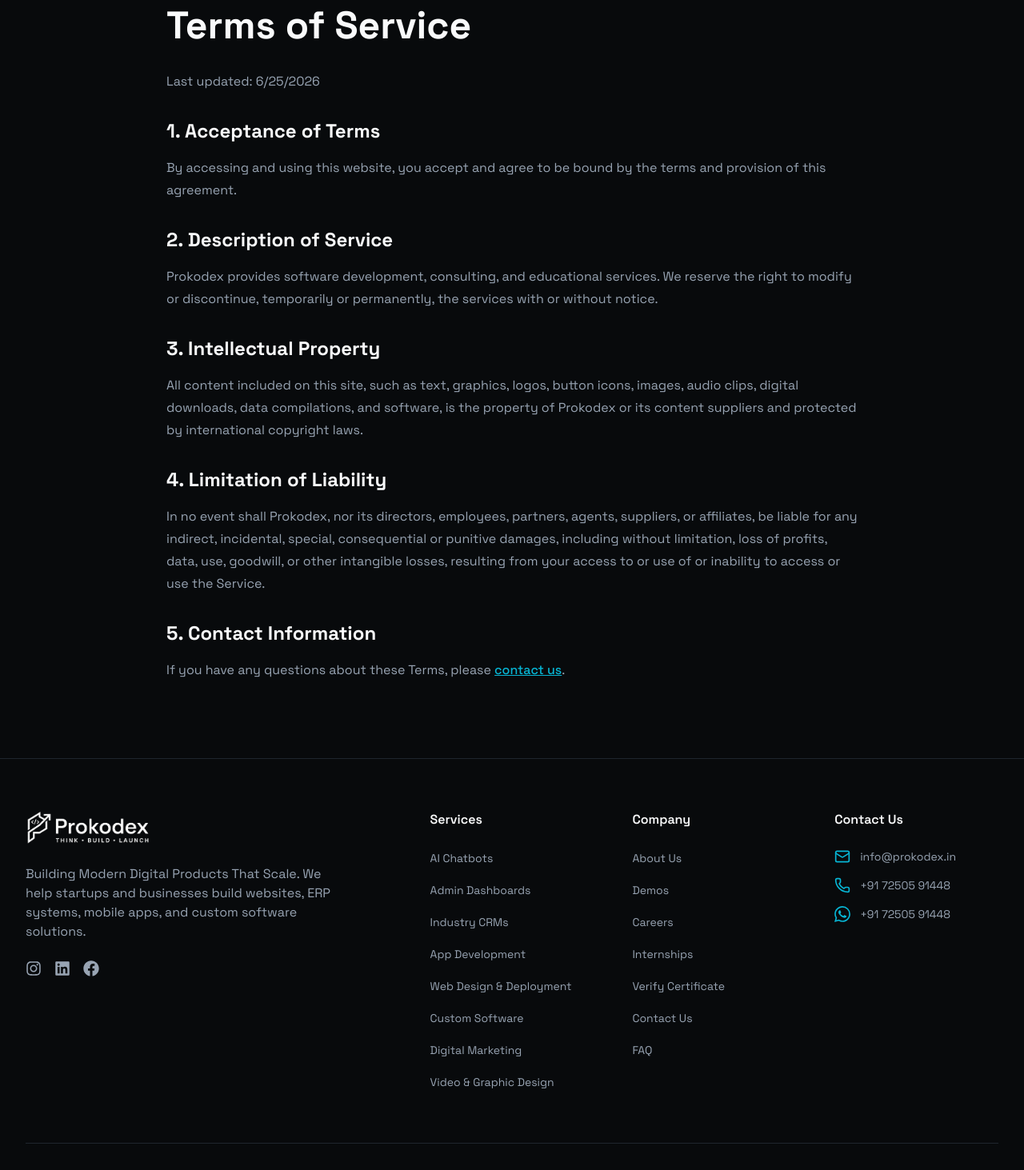
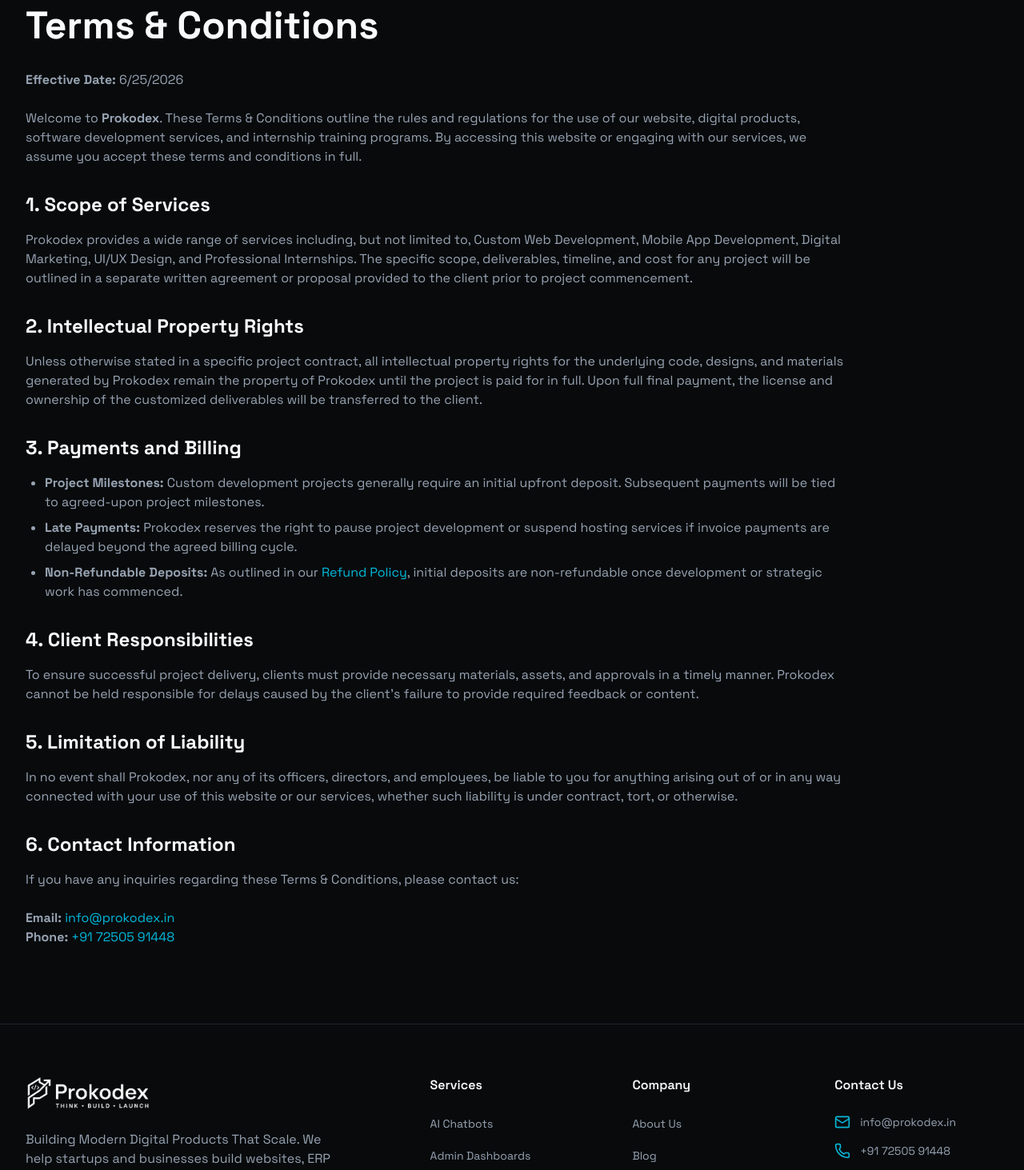
Before and after one commit to SurajMahto06/prokodex-webapp, a Next.js app: page /terms in a window 1280 px wide. Shown: the part 200-1663 px from the top of the page at 80% size. Built offline with nearby package versions, Linux system fonts and the light colour scheme; no server answers.

Commit message:
refund policy page added / some content changes

```diff
--- a/src/app/privacy/page.tsx
+++ b/src/app/privacy/page.tsx
@@ -8,36 +8,58 @@
 export default function PrivacyPolicyPage() {
   return (
     <div className="py-24">
-      <div className="container mx-auto px-4 max-w-4xl">
-        <h1 className="text-4xl md:text-5xl font-bold mb-8">Privacy Policy</h1>
-        <div className="prose prose-invert max-w-none text-muted-foreground space-y-6">
-          <p>Last updated: {new Date().toLocaleDateString()}</p>
+      <div className="container mx-auto px-4 sm:px-6 lg:px-8">
+        <h1 className="text-4xl md:text-5xl font-bold mb-8 text-left">Privacy Policy</h1>
+        <div className="text-muted-foreground space-y-6 text-left max-w-5xl">
+          <p><strong>Effective Date:</strong> {new Date().toLocaleDateString()}</p>
+
+          <p>
+            At <strong>Prokodex</strong> ("we", "our", or "us"), your privacy is of utmost importance. This Privacy Policy outlines how we collect, use, process, and protect your personal data when you visit our website, use our services, or engage with our software development, digital marketing, and internship programs.
+          </p>
 
           <h2 className="text-2xl font-bold text-foreground mt-8 mb-4">1. Information We Collect</h2>
           <p>
-            We collect information that you provide directly to us, including when you fill out a contact form,
-            apply for an internship, or otherwise communicate with us. This may include your name, email address,
-            phone number, and any other information you choose to provide.
+            We collect information that you voluntarily provide to us when you express an interest in obtaining information about our services, when you participate in activities on the website, or otherwise when you contact us. This may include:
           </p>
+          <ul className="list-disc pl-6 space-y-2">
+            <li><strong>Personal Identifiers:</strong> Name, email address, phone number, and professional titles.</li>
+            <li><strong>Business Information:</strong> Company name, project requirements, and related business data provided during consultations.</li>
+            <li><strong>Technical Data:</strong> IP addresses, browser types, device information, and usage metrics collected automatically via cookies.</li>
+          </ul>
 
           <h2 className="text-2xl font-bold text-foreground mt-8 mb-4">2. How We Use Your Information</h2>
           <p>
-            We use the information we collect to provide, maintain, and improve our services,
-            to process your requests and applications, and to communicate with you about products,
-            services, offers, and promotions.
+            We strictly use the information we collect for the following legitimate business purposes:
+          </p>
+          <ul className="list-disc pl-6 space-y-2">
+            <li>To facilitate account creation and logon processes.</li>
+            <li>To deliver and facilitate delivery of our digital services, software development, and internship programs to the user.</li>
+            <li>To respond to user inquiries, provide technical support, and offer customer service.</li>
+            <li>To send administrative information, updates regarding your project, and promotional materials (only if you have opted in).</li>
+          </ul>
+
+          <h2 className="text-2xl font-bold text-foreground mt-8 mb-4">3. Data Sharing & Disclosure</h2>
+          <p>
+            We do not sell, rent, or trade your personal information to third parties. We may share your data only in the following situations:
+          </p>
+          <ul className="list-disc pl-6 space-y-2">
+            <li><strong>Service Providers:</strong> We may share data with trusted third-party vendors (e.g., cloud hosting providers) who perform services for us or on our behalf.</li>
+            <li><strong>Legal Obligations:</strong> We may disclose your information where we are legally required to do so in order to comply with applicable law, governmental requests, or a judicial proceeding.</li>
+            <li><strong>Business Transfers:</strong> In connection with, or during negotiations of, any merger, sale of company assets, or acquisition.</li>
+          </ul>
+
+          <h2 className="text-2xl font-bold text-foreground mt-8 mb-4">4. Data Security</h2>
+          <p>
+            We implement robust, industry-standard organizational and technical security measures specifically designed to protect the security of any personal information we process. Despite our safeguards, no electronic transmission over the internet can be guaranteed to be 100% secure.
           </p>
 
-          <h2 className="text-2xl font-bold text-foreground mt-8 mb-4">3. Data Security</h2>
+          <h2 className="text-2xl font-bold text-foreground mt-8 mb-4">5. Contact Us</h2>
           <p>
-            We implement appropriate technical and organizational security measures designed to protect
-            the security of any personal information we process. However, please also remember that we
-            cannot guarantee that the internet itself is 100% secure.
-          </p>
-
-          <h2 className="text-2xl font-bold text-foreground mt-8 mb-4">4. Contact Us</h2>
-          <p>
-            If you have questions or comments about this Privacy Policy, please contact us at:
-            info@prokodex.in
+            If you have questions, comments, or concerns about this Privacy Policy, please contact our Data Protection Officer at:
+            <br /><br />
+            <strong>Email:</strong> <a href="mailto:info@prokodex.in" className="text-cyan-500 hover:underline">info@prokodex.in</a>
+            <br />
+            <strong>Phone:</strong> <a href="tel:+917250591448" className="text-cyan-500 hover:underline">+91 72505 91448</a>
           </p>
         </div>
       </div>
--- /dev/null
+++ b/src/app/refund-policy/page.tsx
@@ -0,0 +1,62 @@
+import { Metadata } from "next"
+
+export const metadata: Metadata = {
+  title: "Refund & Cancellation Policy",
+  description: "Read the Prokodex Refund and Cancellation Policy for our software development, digital marketing, and internship services.",
+}
+
+export default function RefundPolicyPage() {
+  return (
+    <div className="py-24">
+      <div className="container mx-auto px-4 sm:px-6 lg:px-8">
+        <h1 className="text-4xl md:text-5xl font-bold mb-8 text-left">Refund & Cancellation Policy</h1>
+        <div className="text-muted-foreground space-y-6 text-left max-w-5xl">
+          <p>Last updated: {new Date().toLocaleDateString()}</p>
+
+          <p>
+            At Prokodex, we strive to ensure that our clients and students are completely satisfied with our services and programs.
+            Because we offer digital products, custom software development, and specialized training programs, our refund policies are tailored to the nature of the specific service.
+          </p>
+
+          <h2 className="text-2xl font-bold text-foreground mt-8 mb-4">1. Software Development & Digital Services</h2>
+          <p>
+            For custom software development, web development, app development, and digital marketing services:
+          </p>
+          <ul className="list-disc pl-6 space-y-2">
+            <li><strong>Initial Deposits:</strong> Any advance payments or initial deposits made to commence a project are generally non-refundable once the project strategy, wireframing, or development work has begun.</li>
+            <li><strong>Milestone Payments:</strong> If a project is terminated by the client mid-development, the client is responsible for paying for all work completed up to that point. No refunds will be issued for completed milestones that were already approved.</li>
+            <li><strong>Subscription Services:</strong> For ongoing services (like server maintenance or SEO), cancellations must be made 15 days prior to the next billing cycle. We do not provide prorated refunds for mid-cycle cancellations.</li>
+          </ul>
+
+          <h2 className="text-2xl font-bold text-foreground mt-8 mb-4">2. Internship & Training Programs</h2>
+          <p>
+            For our educational and practical training programs:
+          </p>
+          <ul className="list-disc pl-6 space-y-2">
+            <li><strong>Before Cohort Starts:</strong> If you wish to cancel your enrollment before the official start date of your internship/training batch, you may be eligible for a partial or full refund (minus administrative fees), subject to the specific terms provided at the time of enrollment.</li>
+            <li><strong>After Cohort Starts:</strong> Once the program has officially commenced and access to resources, portals, or mentors has been provided, no refunds will be issued under any circumstances.</li>
+          </ul>
+
+          <h2 className="text-2xl font-bold text-foreground mt-8 mb-4">3. Digital Products & Templates</h2>
+          <p>
+            Due to the non-returnable nature of digital products, source codes, and downloadable templates, all sales of these items are final. We do not offer refunds for digital downloads once the purchase is complete.
+          </p>
+
+          <h2 className="text-2xl font-bold text-foreground mt-8 mb-4">4. Processing of Refunds</h2>
+          <p>
+            If a refund is approved by our management team, it will be processed and credited back to the original method of payment within 7 to 10 business days.
+          </p>
+
+          <h2 className="text-2xl font-bold text-foreground mt-8 mb-4">5. Contact Us</h2>
+          <p>
+            If you have any questions or concerns regarding our Refund Policy, or if you wish to initiate a cancellation request, please contact us at:
+            <br />
+            <strong>Email:</strong> <a href="mailto:info@prokodex.in" className="text-cyan-500 hover:underline">info@prokodex.in</a>
+            <br />
+            <strong>Phone:</strong> <a href="tel:+917250591448" className="text-cyan-500 hover:underline">+91 72505 91448</a>
+          </p>
+        </div>
+      </div>
+    </div>
+  )
+}
--- a/src/app/terms/page.tsx
+++ b/src/app/terms/page.tsx
@@ -2,50 +2,58 @@
 import Link from "next/link"
 
 export const metadata: Metadata = {
-  title: "Terms of Service",
-  description: "Review the Terms of Service for using Prokodex. Detailed terms regarding our software development, digital marketing, and internship programs.",
+  title: "Terms & Conditions",
+  description: "Review the Terms & Conditions for using Prokodex. Detailed terms regarding our software development, digital marketing, and internship programs.",
 }
 
 export default function TermsOfServicePage() {
   return (
     <div className="py-24">
-      <div className="container mx-auto px-4 max-w-4xl">
-        <h1 className="text-4xl md:text-5xl font-bold mb-8">Terms of Service</h1>
-        <div className="prose prose-invert max-w-none text-muted-foreground space-y-6">
-          <p>Last updated: {new Date().toLocaleDateString()}</p>
+      <div className="container mx-auto px-4 sm:px-6 lg:px-8">
+        <h1 className="text-4xl md:text-5xl font-bold mb-8 text-left">Terms & Conditions</h1>
+        <div className="text-muted-foreground space-y-6 text-left max-w-5xl">
+          <p><strong>Effective Date:</strong> {new Date().toLocaleDateString()}</p>
 
-          <h2 className="text-2xl font-bold text-foreground mt-8 mb-4">1. Acceptance of Terms</h2>
           <p>
-            By accessing and using this website, you accept and agree to be bound by the terms and
-            provision of this agreement.
+            Welcome to <strong>Prokodex</strong>. These Terms & Conditions outline the rules and regulations for the use of our website, digital products, software development services, and internship training programs.
+            By accessing this website or engaging with our services, we assume you accept these terms and conditions in full.
           </p>
 
-          <h2 className="text-2xl font-bold text-foreground mt-8 mb-4">2. Description of Service</h2>
+          <h2 className="text-2xl font-bold text-foreground mt-8 mb-4">1. Scope of Services</h2>
           <p>
-            Prokodex provides software development, consulting, and educational services.
-            We reserve the right to modify or discontinue, temporarily or permanently, the services with
-            or without notice.
+            Prokodex provides a wide range of services including, but not limited to, Custom Web Development, Mobile App Development, Digital Marketing, UI/UX Design, and Professional Internships.
+            The specific scope, deliverables, timeline, and cost for any project will be outlined in a separate written agreement or proposal provided to the client prior to project commencement.
           </p>
 
-          <h2 className="text-2xl font-bold text-foreground mt-8 mb-4">3. Intellectual Property</h2>
+          <h2 className="text-2xl font-bold text-foreground mt-8 mb-4">2. Intellectual Property Rights</h2>
           <p>
-            All content included on this site, such as text, graphics, logos, button icons, images,
-            audio clips, digital downloads, data compilations, and software, is the property of
-            Prokodex or its content suppliers and protected by international copyright laws.
+            Unless otherwise stated in a specific project contract, all intellectual property rights for the underlying code, designs, and materials generated by Prokodex remain the property of Prokodex until the project is paid for in full. Upon full final payment, the license and ownership of the customized deliverables will be transferred to the client.
           </p>
 
-          <h2 className="text-2xl font-bold text-foreground mt-8 mb-4">4. Limitation of Liability</h2>
+          <h2 className="text-2xl font-bold text-foreground mt-8 mb-4">3. Payments and Billing</h2>
+          <ul className="list-disc pl-6 space-y-2">
+            <li><strong>Project Milestones:</strong> Custom development projects generally require an initial upfront deposit. Subsequent payments will be tied to agreed-upon project milestones.</li>
+            <li><strong>Late Payments:</strong> Prokodex reserves the right to pause project development or suspend hosting services if invoice payments are delayed beyond the agreed billing cycle.</li>
+            <li><strong>Non-Refundable Deposits:</strong> As outlined in our <Link href="/refund-policy" className="text-cyan-500 hover:underline">Refund Policy</Link>, initial deposits are non-refundable once development or strategic work has commenced.</li>
+          </ul>
+
+          <h2 className="text-2xl font-bold text-foreground mt-8 mb-4">4. Client Responsibilities</h2>
           <p>
-            In no event shall Prokodex, nor its directors, employees, partners, agents,
-            suppliers, or affiliates, be liable for any indirect, incidental, special, consequential or
-            punitive damages, including without limitation, loss of profits, data, use, goodwill, or
-            other intangible losses, resulting from your access to or use of or inability to access or
-            use the Service.
+            To ensure successful project delivery, clients must provide necessary materials, assets, and approvals in a timely manner. Prokodex cannot be held responsible for delays caused by the client's failure to provide required feedback or content.
           </p>
 
-          <h2 className="text-2xl font-bold text-foreground mt-8 mb-4">5. Contact Information</h2>
+          <h2 className="text-2xl font-bold text-foreground mt-8 mb-4">5. Limitation of Liability</h2>
           <p>
-            If you have any questions about these Terms, please <Link href="/contact" className="text-secondary hover:underline">contact us</Link>.
+            In no event shall Prokodex, nor any of its officers, directors, and employees, be liable to you for anything arising out of or in any way connected with your use of this website or our services, whether such liability is under contract, tort, or otherwise.
+          </p>
+
+          <h2 className="text-2xl font-bold text-foreground mt-8 mb-4">6. Contact Information</h2>
+          <p>
+            If you have any inquiries regarding these Terms & Conditions, please contact us:
+            <br /><br />
+            <strong>Email:</strong> <a href="mailto:info@prokodex.in" className="text-cyan-500 hover:underline">info@prokodex.in</a>
+            <br />
+            <strong>Phone:</strong> <a href="tel:+917250591448" className="text-cyan-500 hover:underline">+91 72505 91448</a>
           </p>
         </div>
       </div>
--- a/src/components/layout/footer.tsx
+++ b/src/components/layout/footer.tsx
@@ -48,6 +48,7 @@
             <h4 className="font-semibold mb-6">Company</h4>
             <ul className="space-y-4">
               <li><Link href="/about" className="text-sm text-muted-foreground hover:text-secondary transition-colors">About Us</Link></li>
+              <li><Link href="/blog" className="text-sm text-muted-foreground hover:text-secondary transition-colors">Blog</Link></li>
               <li><Link href="/demos" className="text-sm text-muted-foreground hover:text-secondary transition-colors">Demos</Link></li>
               <li><Link href="/careers" className="text-sm text-muted-foreground hover:text-secondary transition-colors">Careers</Link></li>
               <li><Link href="/internship" className="text-sm text-muted-foreground hover:text-secondary transition-colors">Internships</Link></li>
@@ -86,6 +87,7 @@
           <div className="flex gap-6">
             <Link href="/privacy" className="text-sm text-muted-foreground hover:text-secondary transition-colors">Privacy Policy</Link>
             <Link href="/terms" className="text-sm text-muted-foreground hover:text-secondary transition-colors">Terms of Service</Link>
+            <Link href="/refund-policy" className="text-sm text-muted-foreground hover:text-secondary transition-colors">Refund Policy</Link>
           </div>
         </div>
       </div>
```
Also changed, not shown: src/app/faq/client.tsx (+20 -12 lines).
